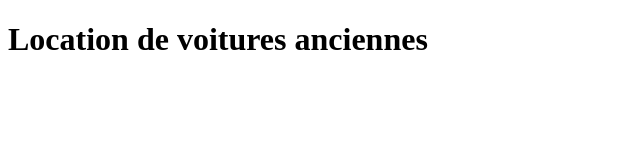
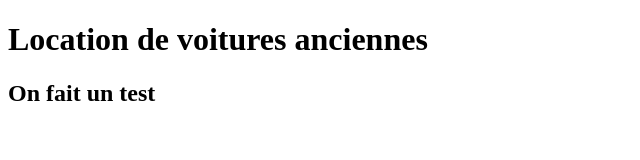
Before and after one commit to ozge-ispir/locationVoiture, a plain HTML site: page index.html in a window 1280 px wide. Shown: the whole page, without its empty margins (0-640 px from the left). Drawn offline with Linux system fonts and the light colour scheme.

Commit message:
project init

```diff
--- a/index.html
+++ b/index.html
@@ -7,5 +7,6 @@
 
     <body>
         <h1>Location de voitures anciennes</h1>
+        <h2>On fait un test</h2>
     </body>
 </html>
```
